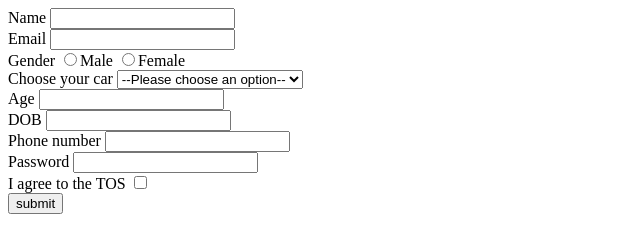
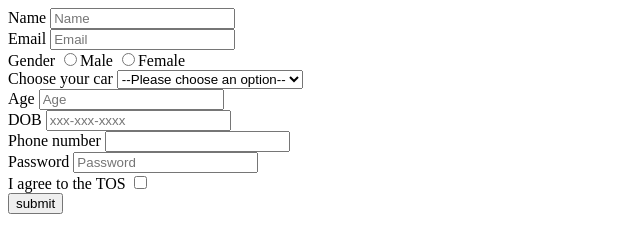
Before and after one commit to acciojob/signup-form-car-AravindSheelam, a website: page main.html in a window 1280 px wide. Shown: the whole page, without its empty margins (0-640 px from the left). Drawn offline with Linux system fonts and the light colour scheme.

Commit message:
created a submission

```diff
--- a/main.html
+++ b/main.html
@@ -10,10 +10,10 @@
 	<!-- the entire body must be written by student -->
 	<form method="post">
 		<label for="name">Name</label>
-		<input type="text" id="name" required><br>
+		<input type="text" id="name" placeholder="Name" required><br>
 
 		<label for="email">Email</label>
-		<input type="text" id="email" required><br>
+		<input type="text" id="email" placeholder="Email" required><br>
 
 		<label for="gender">Gender</label>
 		<input type="radio" name="gender" id="gender_m" required>Male
@@ -28,16 +28,16 @@
 		</select><br>
 
 		<label for="age">Age</label>
-		<input type="number" id="age" required><br>
+		<input type="number" id="age" placeholder="Age" required><br>
 
 		<label for="dob">DOB</label>
-		<input type="password" id="dob" required><br>
+		<input type="password" id="dob" placeholder="xxx-xxx-xxxx"required><br>
 
 		<label for="tel">Phone number</label>
 		<input type="tel" id="tel" required><br>
 
 		<label for="password">Password</label>
-		<input type="password" id="password" required><br>
+		<input type="password" id="password" placeholder="Password" required><br>
 
 		<label for="tos">I agree to the TOS</label>
 		<input type="checkbox" id="tos" required><br>
```
